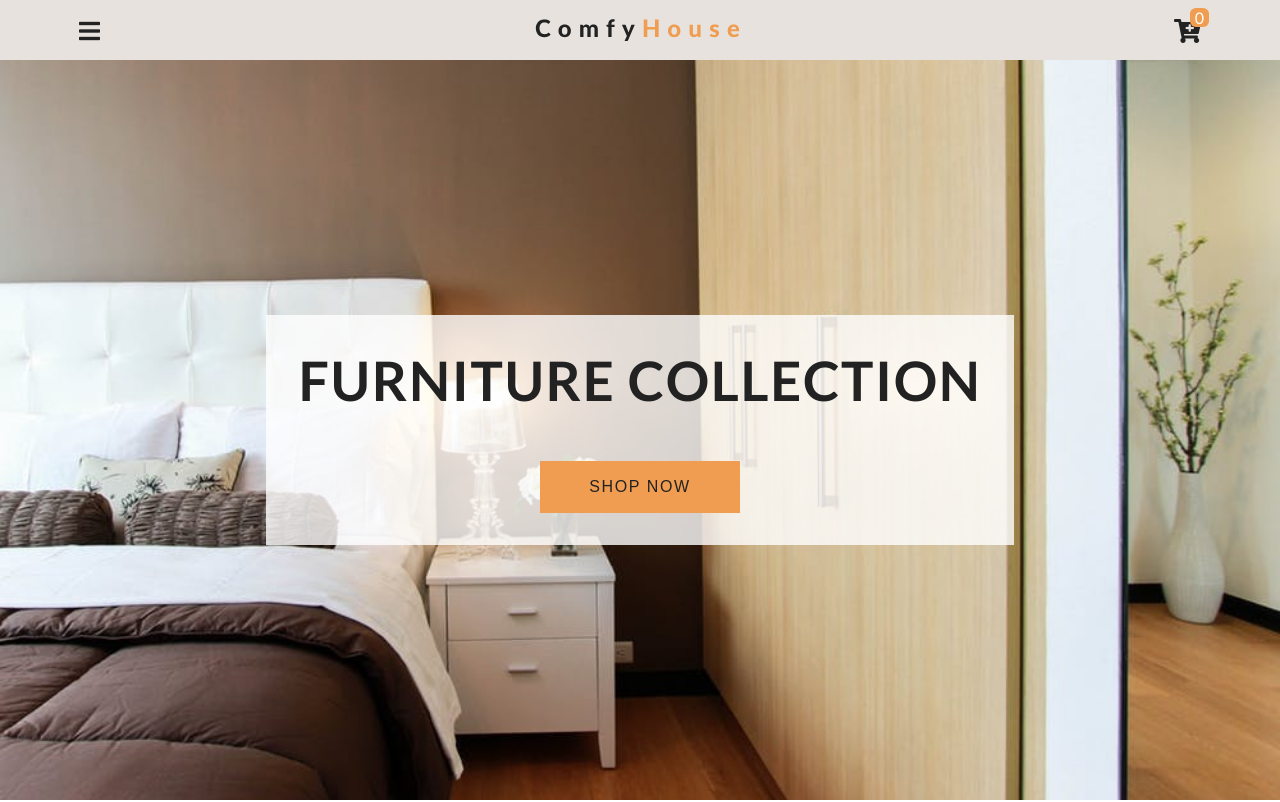
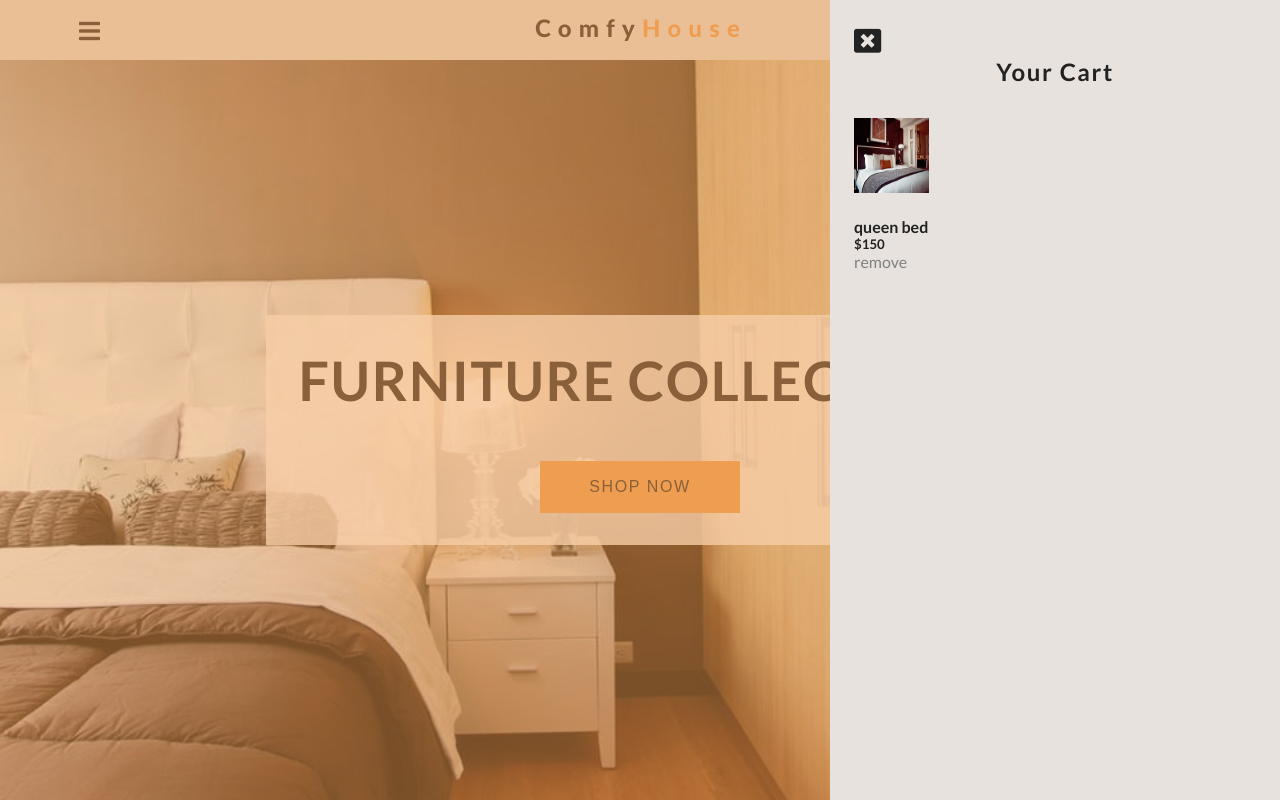
Before and after one commit to orbanjames/ORBAN-ONLINE-HOUSE, a plain HTML site: page index.html in a window 1280 px wide. Shown: the top 802 px of the page. Drawn offline with Linux system fonts and the light colour scheme.

Commit message:
subsequents commits

```diff
--- a/index.html
+++ b/index.html
@@ -61,6 +61,27 @@
    </div>
   </section>
   <!--end of products-->
+  <!-- cart begins-->
+ <div class="cart-overlay">
+  <div class="cart">
+    <span class="close-cart">
+      <i class="fas fa-window-close"></i>
+    </span>
+    <h2>your cart</h2>
+    <div class="cart-content">
+      <!--cart item begin-->
+    <div class="cart-item">
+   <img src="./images/product-1.jpeg" alt="product">
+    </div>
+    <h4>queen bed</h4>
+    <h5>$150</h5>
+    <span class="remove-item">remove</span>
+      <!--end of cart item-->
+    </div>
+  </div>
+ </div>
+
+  <!--end of cart-->
  <script src="app.js"></script>
 </body>
 </html>
--- a/main.css
+++ b/main.css
@@ -175,7 +175,7 @@ body {
   transition: var(--mainTransition);
   background: rgb(240, 157, 81, 0.5);
   z-index: 2;
-  visibility: hidden;
+ /* visibility: hidden;*/
 }
 .cart {
   position: fixed;
@@ -188,7 +188,7 @@ body {
   background: rgb(231, 226, 221);
   padding: 1.5rem;
   transition: var(--mainTransition);
-  transform: translateX(100%);
+ /* transform: translateX(100%);*/
 }
 .showCart {
   transform: translateX(0);
```
